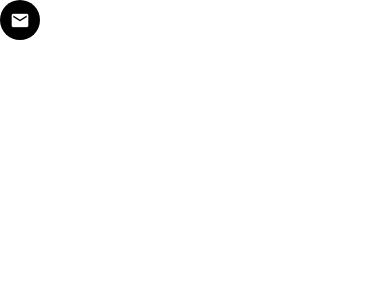
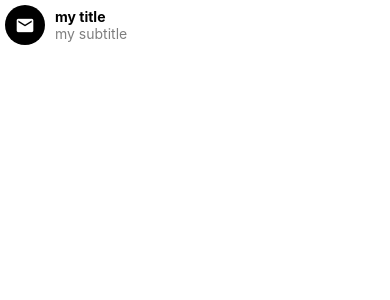
Before and after one commit to Max-256/DoneWithIt, a React Native app: screen / in a window 390 px wide. Shown: the top 300 px of the page. Built offline with nearby package versions, Linux system fonts and the light colour scheme.

Commit message:
extend the list item component

```diff
--- a/App.js
+++ b/App.js
@@ -3,11 +3,16 @@ import React from "react";
 import MessagesScreen from "./app/screens/MessagesScreen";
 import Screen from "./app/components/Screen";
 import Icon from "./app/components/Icon";
+import ListItem from "./app/components/ListItem";
 
 export default function App() {
   return (
     <Screen>
-      <Icon name="email" />
+      <ListItem
+        title="my title"
+        subtitle="my subtitle"
+        ImageComponent={<Icon name="email" />}
+      />
     </Screen>
   );
 }
--- a/app/components/ListItem.js
+++ b/app/components/ListItem.js
@@ -7,16 +7,26 @@ import {
   Swipeable,
 } from "react-native-gesture-handler";
 
-function ListItem({ image, title, subtitle, onPress, renderRightActions }) {
+function ListItem({
+  image,
+  ImageComponent,
+  title,
+  subtitle,
+  onPress,
+  renderRightActions,
+}) {
   return (
     <GestureHandlerRootView>
       <Swipeable renderRightActions={renderRightActions}>
         <TouchableHighlight underlayColor={colors.light} onPress={onPress}>
           <View style={styles.detailsContainer}>
-            <Image style={styles.image} source={image} />
-            <View>
+            {ImageComponent}
+            {image && <Image style={styles.image} source={image} />}
+            <View style={styles.textContainer}>
               <AppText style={styles.title}>{title}</AppText>
-              <AppText style={styles.subtitle}>{subtitle}</AppText>
+              {subtitle && (
+                <AppText style={styles.subtitle}>{subtitle}</AppText>
+              )}
             </View>
           </View>
         </TouchableHighlight>
@@ -34,7 +44,6 @@ const styles = StyleSheet.create({
     width: 50,
     height: 50,
     borderRadius: 25,
-    marginRight: 10,
   },
   subtitle: {
     opacity: 0.5,
@@ -42,6 +51,10 @@ const styles = StyleSheet.create({
   title: {
     fontWeight: "700",
   },
+  textContainer: {
+    marginLeft: 10,
+    justifyContent: "center",
+  },
 });
 
 export default ListItem;
```
